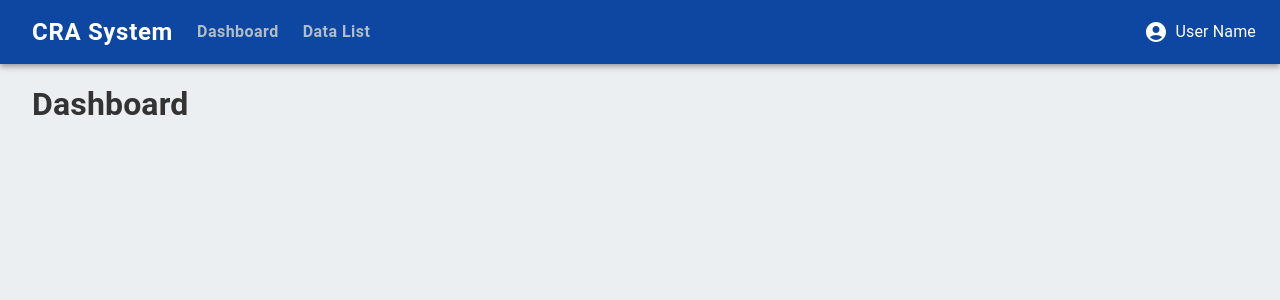
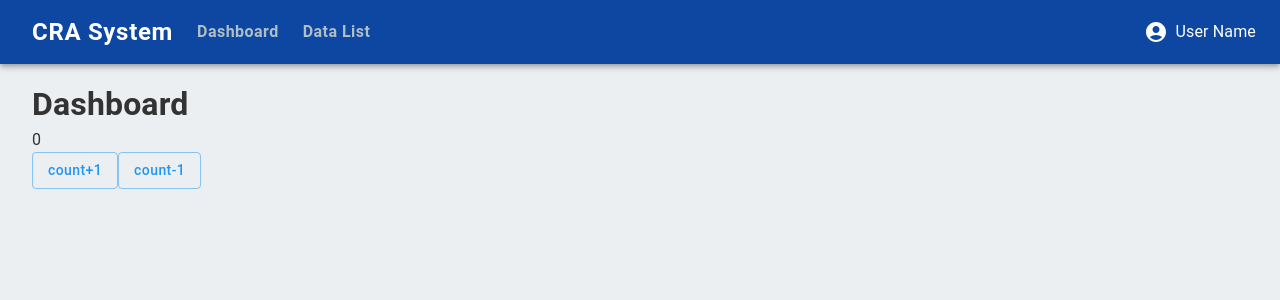
Before and after one commit to kosukekashiwa/cra-sample, a React (Create React App) app: page /cra-app/dashboard in a window 1280 px wide. Shown: the top 300 px of the page. Built offline with nearby package versions, Linux system fonts and the light colour scheme.

Commit message:
install Recoil

```diff
--- a/package.json
+++ b/package.json
@@ -18,6 +18,7 @@
     "react-dom": "^17.0.2",
     "react-router-dom": "^5.3.0",
     "react-scripts": "4.0.3",
+    "recoil": "^0.6.1",
     "typescript": "^4.5.2",
     "web-vitals": "^1.1.2"
   },
--- a/src/index.tsx
+++ b/src/index.tsx
@@ -3,13 +3,16 @@ import ReactDOM from 'react-dom';
 import { CssBaseline, ThemeProvider } from '@mui/material';
 import App from './views/App';
 import theme from './views/theme';
+import { RecoilRoot } from 'recoil';
 
 ReactDOM.render(
   <React.StrictMode>
-    <ThemeProvider theme={theme}>
-      <CssBaseline />
-      <App />
-    </ThemeProvider>
+    <RecoilRoot>
+      <ThemeProvider theme={theme}>
+        <CssBaseline />
+        <App />
+      </ThemeProvider>
+    </RecoilRoot>
   </React.StrictMode>,
   document.getElementById('root'),
 );
--- /dev/null
+++ b/src/state/tmpCounterState.ts
@@ -0,0 +1,33 @@
+import { useCallback } from 'react';
+import { atom, useRecoilValue, useSetRecoilState } from 'recoil';
+
+const tmpCounterState = atom<number>({
+  key: 'tmpCounterState',
+  default: 0,
+});
+
+export const useTmpCounterState = (): number => {
+  return useRecoilValue(tmpCounterState);
+};
+
+export const useCountUpTmpCounterState = () => {
+  const setState = useSetRecoilState(tmpCounterState);
+  const temp = useTmpCounterState();
+
+  const countUp = useCallback(() => {
+    setState(temp + 1);
+  }, [setState, temp]);
+
+  return { countUp };
+};
+
+export const useCountDownTmpCounterState = () => {
+  const setState = useSetRecoilState(tmpCounterState);
+  const temp = useTmpCounterState();
+
+  const countDown = useCallback(() => {
+    setState(temp - 1);
+  }, [setState, temp]);
+
+  return { countDown };
+};
--- a/src/views/environments/dashboard/DashboardView.tsx
+++ b/src/views/environments/dashboard/DashboardView.tsx
@@ -1,11 +1,28 @@
 import React from 'react';
 import Box from '@mui/material/Box';
 import ViewTitleLabel from '../../atoms/labels/ViewTitleLabel';
+import {
+  useCountDownTmpCounterState,
+  useCountUpTmpCounterState,
+  useTmpCounterState,
+} from '../../../state/tmpCounterState';
+import { Button } from '@mui/material';
 
 const DashboardView: React.VFC = () => {
+  const tempCount = useTmpCounterState();
+  const { countUp } = useCountUpTmpCounterState();
+  const { countDown } = useCountDownTmpCounterState();
+
   return (
     <Box>
       <ViewTitleLabel label="Dashboard" />
+      <Box>{tempCount}</Box>
+      <Button variant={'outlined'} onClick={countUp}>
+        count+1
+      </Button>
+      <Button variant={'outlined'} onClick={countDown}>
+        count-1
+      </Button>
     </Box>
   );
 };
```
Also changed, not shown: 1 other file (tests, documents, lock files or other folders).
